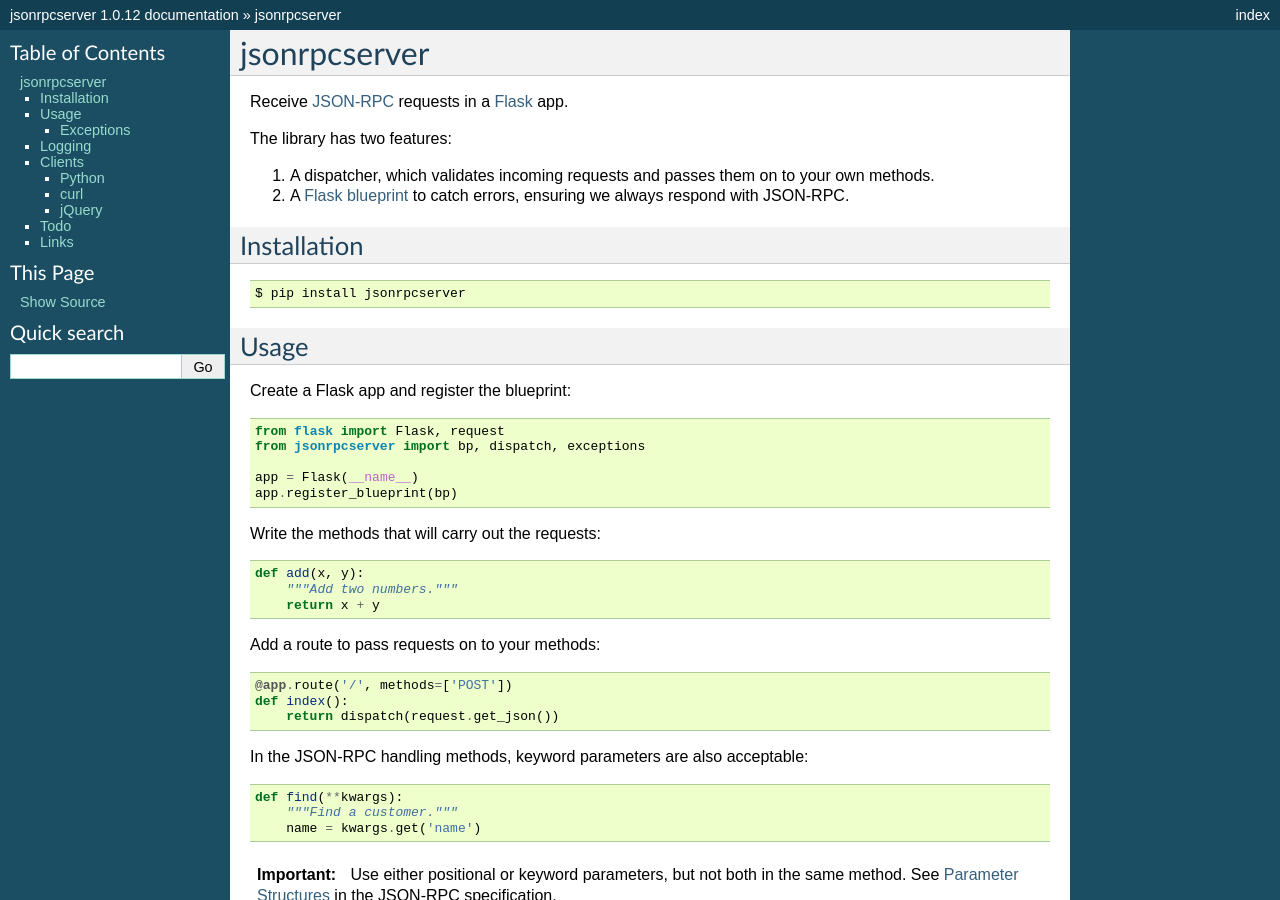
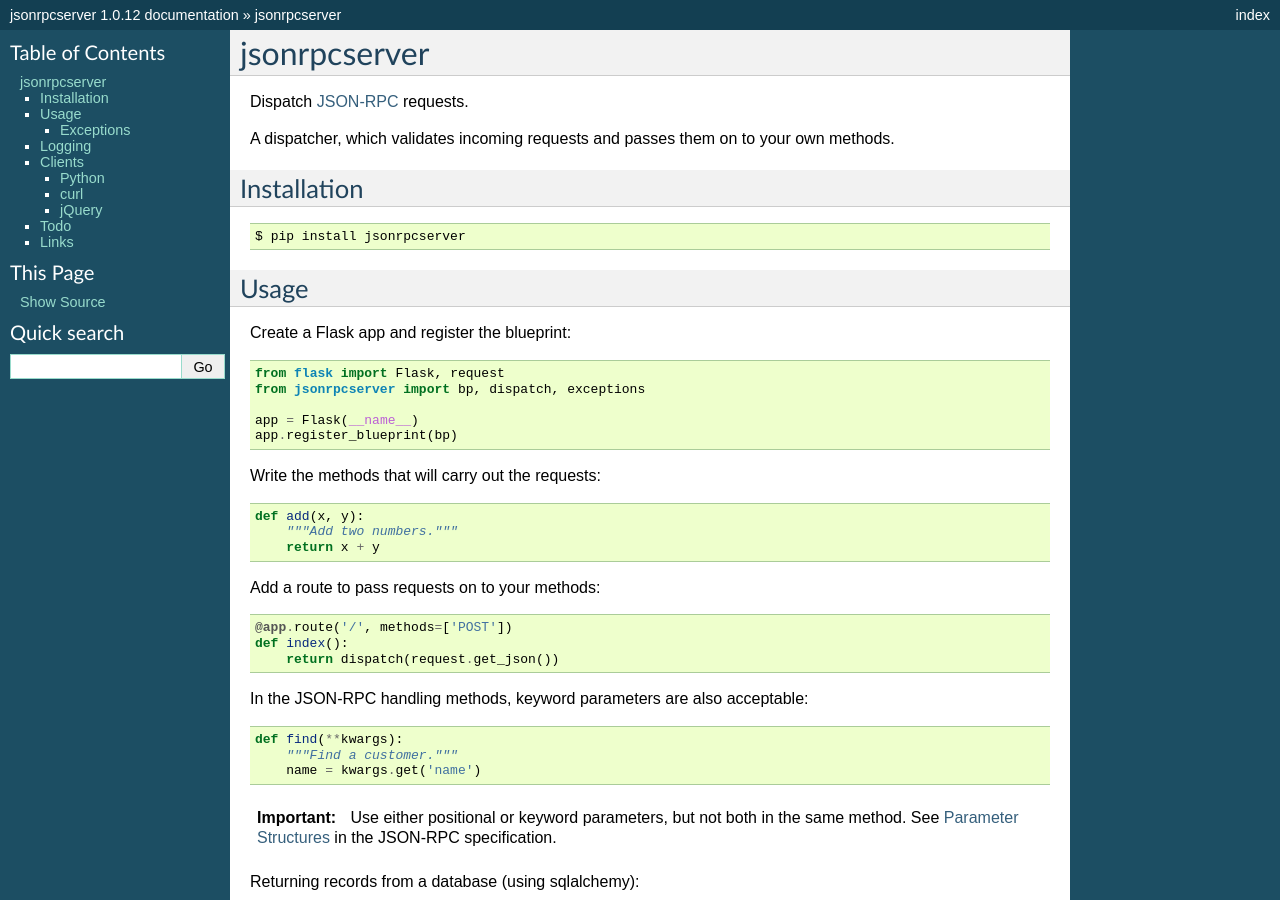
Before and after one commit to explodinglabs/jsonrpcserver, a Sphinx documentation site: the page built from doc/index.rst, in a window 1280 px wide and 900 px high. Built offline with Sphinx 7.4.7, drawn with Linux system fonts in a browser that asks for light colours.

```diff
--- a/HISTORY.rst
+++ b/HISTORY.rst
@@ -1,5 +1,10 @@
 Release History
 ---------------
+
+1.1.1 (2015-03-31)
+^^^^^^^^^^^^^^^^^^
+
+- Major update. The Flask dependency has been removed.
 
 1.0.13 (2015-03-30)
 ^^^^^^^^^^^^^^^^^^^
--- a/doc/index.rst
+++ b/doc/index.rst
@@ -1,16 +1,10 @@
 jsonrpcserver
 =============
 
-Receive `JSON-RPC <http://www.jsonrpc.org/>`_ requests in a `Flask
-<http://flask.pocoo.org/>`_ app.
+Dispatch `JSON-RPC <http://www.jsonrpc.org/>`_ requests.
 
-The library has two features:
-
-#. A dispatcher, which validates incoming requests and passes them on to your
-   own methods.
-
-#. A `Flask blueprint <http://flask.pocoo.org/docs/0.10/blueprints/>`_ to catch
-   errors, ensuring we always respond with JSON-RPC.
+A dispatcher, which validates incoming requests and passes them on to your own
+methods.
 
 Installation
 ------------
--- a/flask-example.py
+++ b/flask-example.py
@@ -3,11 +3,9 @@
 A simple server that returns the sum of two numbers.
 
 To run it::
-
     $ python run.py
 
 Then with a client, post a request::
-
     $ curl -X POST -H 'Content-type: application/json' \
     > -d '{"jsonrpc": "2.0", "method": "add", "params": [1, 2], "id": 1}' \
     > http://localhost:5000/
@@ -20,7 +18,7 @@ Then with a client, post a request::
 
 from flask import Flask, request, jsonify
 
-from jsonrpcserver import dispatch
+from jsonrpcserver import register_rpc_method, dispatch
 from jsonrpcserver.exceptions import InvalidParams
 
 
@@ -31,6 +29,7 @@ app.config['DEBUG'] = True
 
 
 # Write the handling methods.
+@register_rpc_method
 def add(x, y):
     """Add two numbers."""
     try:
```
Also changed, not shown: README.rst (+7 -13 lines).
